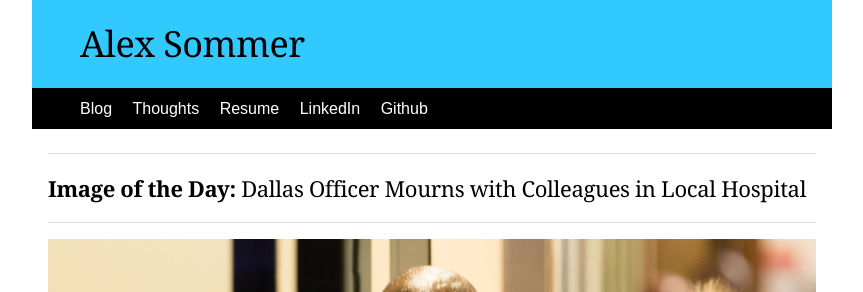
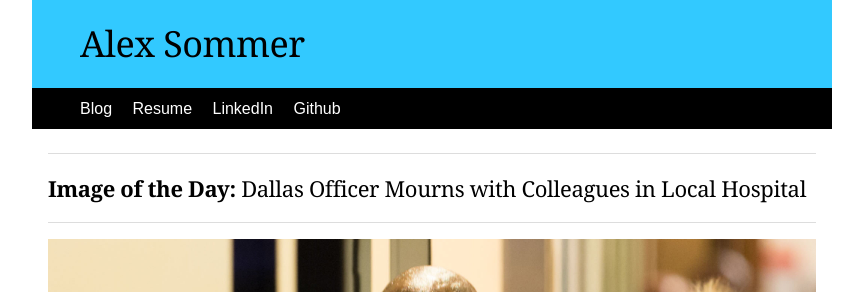
Before and after one commit to AlexSommer/AlexSommer.github.io, a Jekyll site: the page built from index.md, in a window 1280 px wide. Shown: the top 292 px of the page, without its empty margins (208-1071 px from the left). Built offline with Jekyll 4.4.1, drawn with Linux system fonts in a browser that asks for light colours.

Commit message:
took out thoughts from nav bar

```diff
--- a/_includes/page-top.html
+++ b/_includes/page-top.html
@@ -6,7 +6,6 @@
   <div class="nav-bar">
     <ul class="nav">
       <li><a href="{{ site.url }}/blog">Blog</a></li>
-      <li><a href="{{ site.url }}/thoughts">Thoughts</a></li>
       <li><a href="{{ site.url }}/resume">Resume</a></li>
       <li><a href="https://www.linkedin.com/in/alexjsommer">LinkedIn</a></li>
       <li><a href="https://github.com/AlexSommer">Github</a></li>
```
